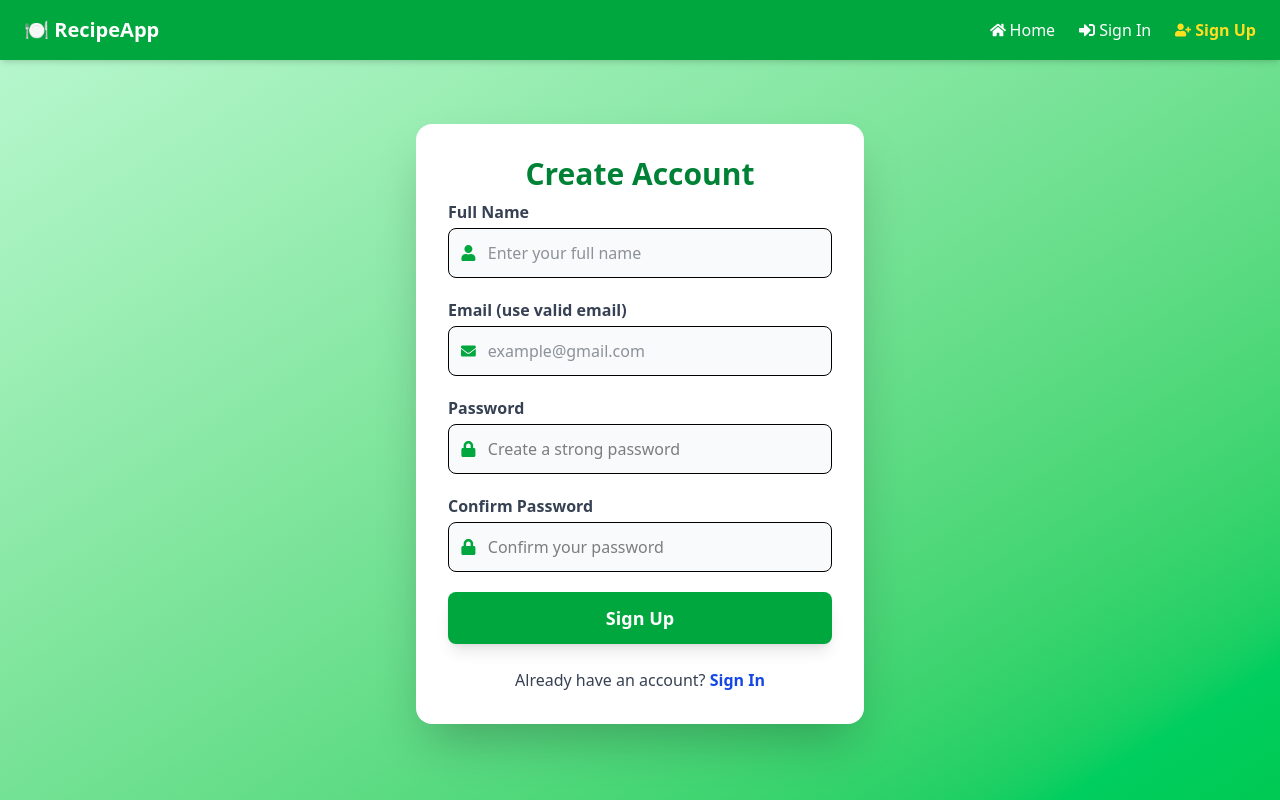
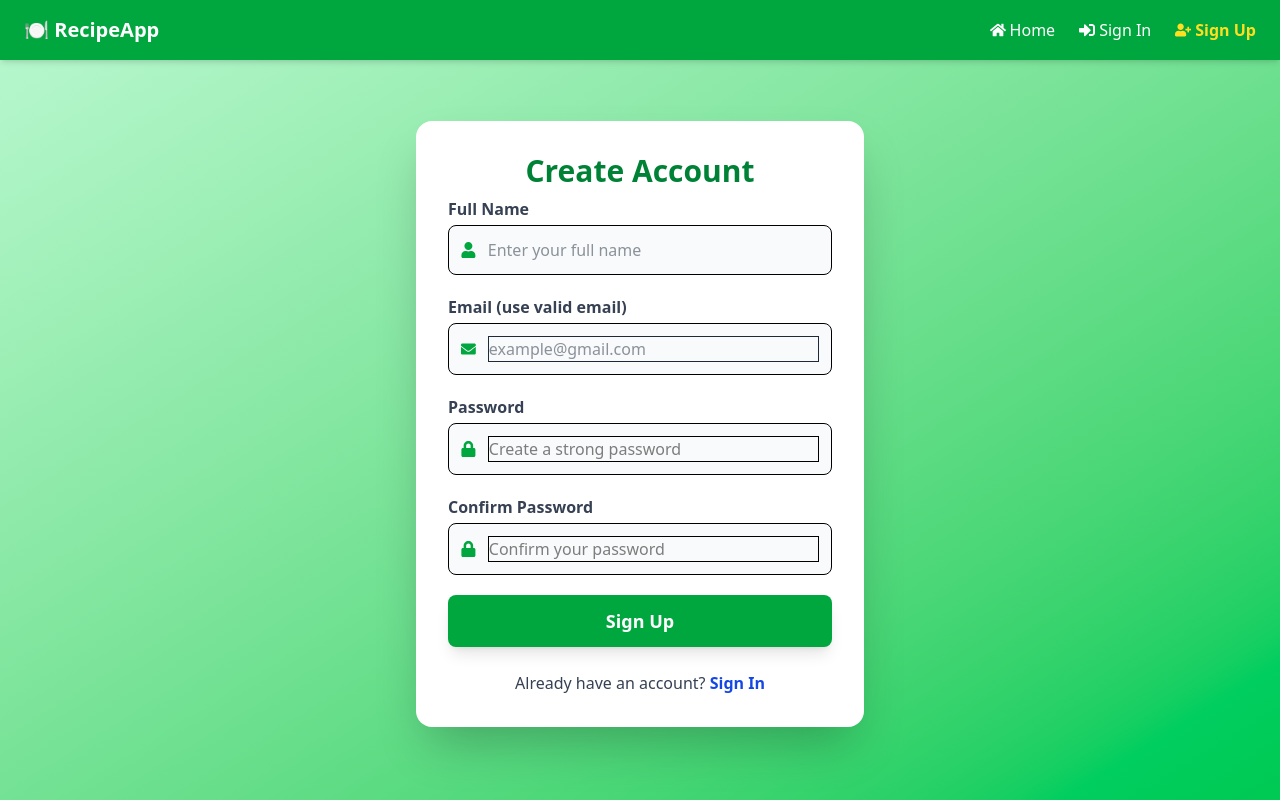
Before and after one commit to SylvesterK-code/recipe-sharing-platform5, a React app: page /signup in a window 1280 px wide. Shown: the top 800 px of the page. Built offline with nearby package versions, Linux system fonts and the light colour scheme; the HTML template or start-up script is replaced by a standard one.

Commit message:
added recipeSharingPlatform v5 - added border signin n signup form

```diff
--- a/src/components/SignIn.jsx
+++ b/src/components/SignIn.jsx
@@ -91,7 +91,7 @@ const SignIn = () => {
                 placeholder="Enter your email"
                 value={formData.email}
                 onChange={handleChange}
-                className="w-full p-3 bg-transparent outline-none dark:text-white"
+                className="w-full p-3 bg-transparent border outline-none dark:text-white"
               />
             </div>
             {errors.email && (
@@ -112,7 +112,7 @@ const SignIn = () => {
                 placeholder="Enter your password"
                 value={formData.password}
                 onChange={handleChange}
-                className="w-full p-3 bg-transparent outline-none dark:text-white"
+                className="w-full p-3 bg-transparent border outline-none dark:text-white"
               />
               <button
                 type="button"
--- a/src/components/Signup.jsx
+++ b/src/components/Signup.jsx
@@ -113,7 +113,7 @@ const Signup = () => {
                 value={formData.email}
                 onChange={handleChange}
                 placeholder="example@gmail.com"
-                className="w-full bg-transparent outline-none text-gray-800 dark:text-gray-200"
+                className="w-full bg-transparent border outline-none text-gray-800 dark:text-gray-200"
               />
             </div>
             {errors.email && (
@@ -134,7 +134,7 @@ const Signup = () => {
                 value={formData.password}
                 onChange={handleChange}
                 placeholder="Create a strong password"
-                className="w-full bg-transparent outline-none dark:text-white"
+                className="w-full bg-transparent border outline-none dark:text-white"
               />
             </div>
             {errors.password && (
@@ -155,7 +155,7 @@ const Signup = () => {
                 value={formData.confirmPassword}
                 onChange={handleChange}
                 placeholder="Confirm your password"
-                className="w-full bg-transparent outline-none dark:text-white"
+                className="w-full bg-transparent border outline-none dark:text-white"
               />
             </div>
             {errors.confirmPassword && (
```
